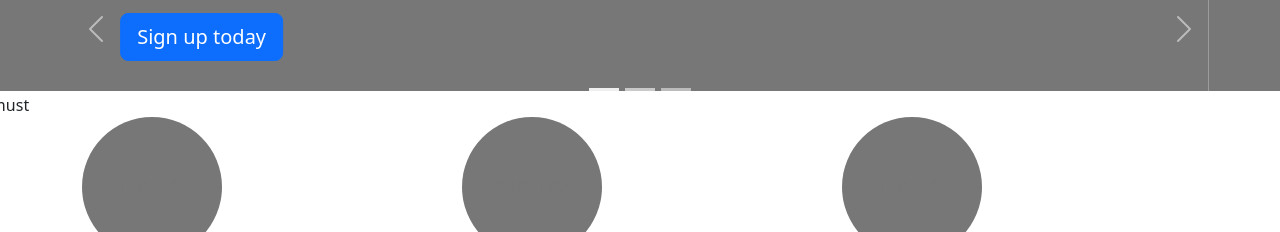
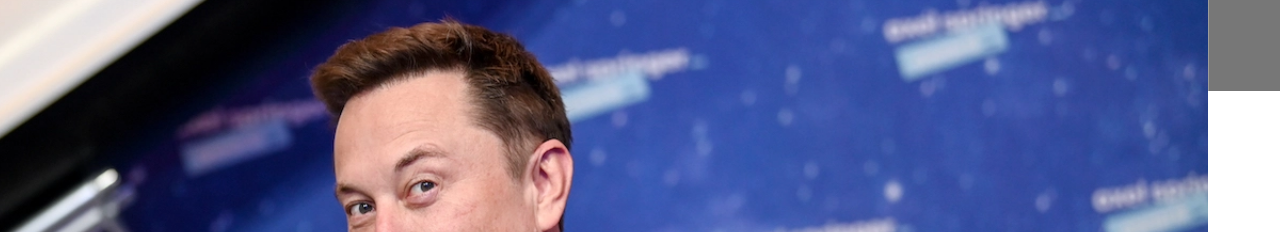
Before and after one commit to davidsmcnutty/CSCE3420Website, a plain HTML site: page index.html in a window 1280 px wide. Shown: the part 59-291 px from the top of the page. Drawn offline with nearby package versions, Linux system fonts and the light colour scheme.

Commit message:
Update index.html

```diff
--- a/index.html
+++ b/index.html
@@ -75,8 +75,8 @@
     </div>
     <div class="carousel-inner">
       <div class="carousel-item active">
-        <svg class="bd-placeholder-img" width="100%" height="100%" xmlns="http://www.w3.org/2000/svg" aria-hidden="true" preserveAspectRatio="xMidYMid slice" focusable="false"><rect width="100%" height="100%" fill="#777"/></svg>
-        <img src="pics/144.jpg" alt="elong must">
+
+        <img src="pics/Elon-Musk.webp" alt="elong must" width="100%" height="100%" xmlns="http://www.w3.org/2000/svg" aria-hidden="true" preserveAspectRatio="xMidYMid slice" focusable="false"><rect width="100%" height="100%" fill="#777"/>>
         <div class="container">
           <div class="carousel-caption text-start">
             <h1>space guy</h1>
```
